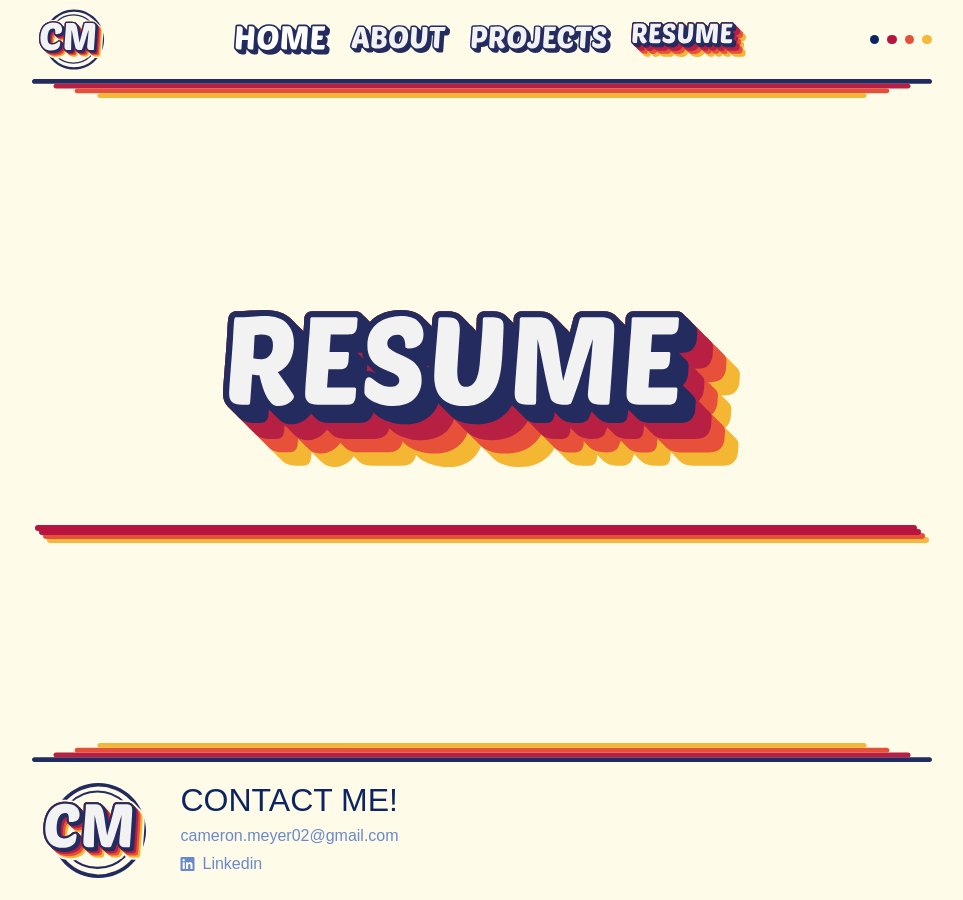
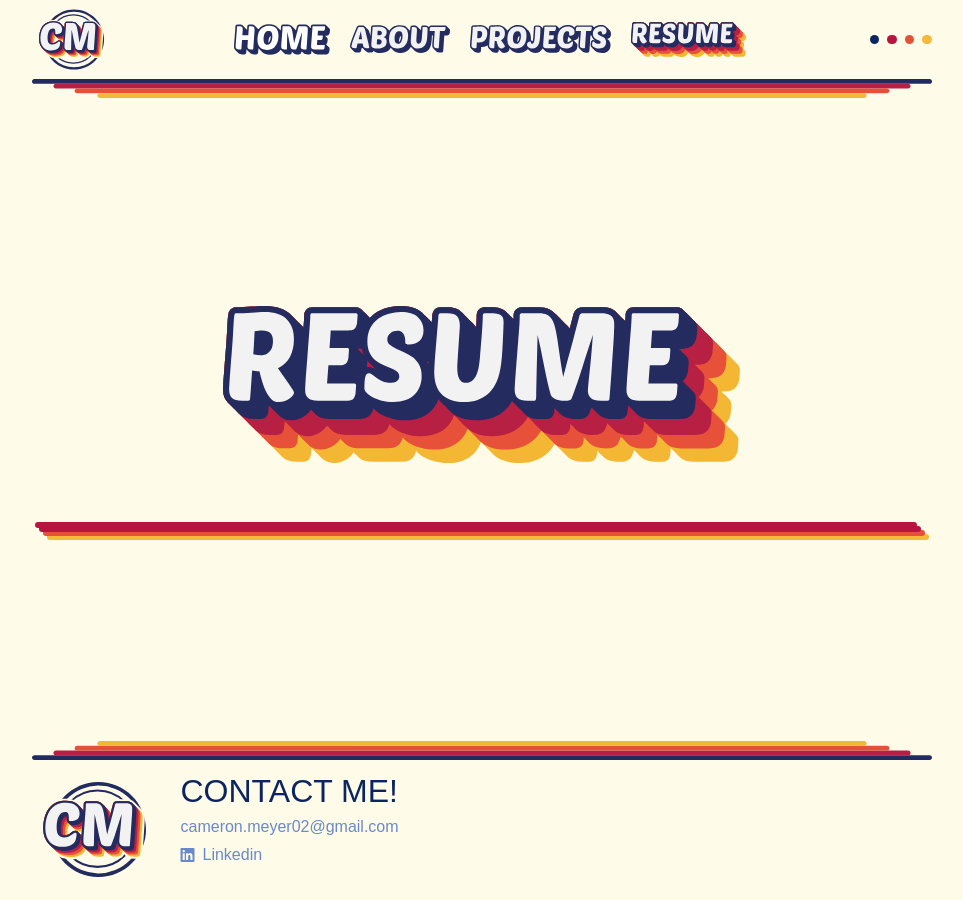
Before and after one commit to cameronmeyer/cameronmeyer.github.io, a Jekyll site: the page built from _pages/resume.md, in a window 1280 px wide. Shown: the whole page, without its empty margins (158-1121 px from the left). Built offline with Jekyll 4.4.1, drawn with Linux system fonts in a browser that asks for light colours; some web fonts are replaced.

Commit message:
Vertical Align CM Icons and Bars

```diff
--- a/_includes/footer.html
+++ b/_includes/footer.html
@@ -1,13 +1,13 @@
 <footer class="main">
     <div class="content-wrapper">
         <div class="content">
-            <object data="/assets/images/Bars_Reverse.svg" type="image/svg+xml" style="pointer-events: none;"></object>
-            <div class="flex flex-row">
+            <object data="/assets/images/Bars_Reverse.svg" type="image/svg+xml" style="pointer-events: none; vertical-align: bottom;"></object>
+            <div class="flex flex-row my-2">
                 <a class="home-logo align-self-center pr-6" alt="Home" href="/">
-                    <object data="/assets/images/CM_Logo.svg" type="image/svg+xml" style="pointer-events: none;"></object>
+                    <object data="/assets/images/CM_Logo.svg" type="image/svg+xml" style="pointer-events: none; vertical-align: bottom;"></object>
                 </a>
                 <div class="flex flex-column">
-                    <h1 class="pt-2">
+                    <h1>
                         Contact me!
                     </h1>
                     <div class="flex flex-column">
@@ -19,7 +19,9 @@
                             <p class="my-0">Linkedin</p>
                         </a>
                     </div>
-                    <div class="my-2 lg:my-0"></div>
+                </div>
+                <div class="display-block lg:display-none">
+                    {% include spacer.html amount="1rem" %}
                 </div>
             </div>
         </div>
--- a/_includes/navbar.html
+++ b/_includes/navbar.html
@@ -1,11 +1,11 @@
 <nav class="main line-1">
     <div class="content-wrapper">
         <div class="content flex flex-column">
-            <div class="flex flex-column lg:flex-row items-center mt-3 lg:my-0">
+            <div class="flex flex-column lg:flex-row items-center my-3 lg:my-0">
                 {% assign nav_images_width=7.5 %}
                 <div class="flex flex-row items-center lg:mr-auto w-full">
-                    <a class="home-logo flex items-center m-0" alt="Home" href="/">
-                        <object data="/assets/images/CM_Logo.svg" type="image/svg+xml" style="pointer-events: none;"></object>
+                    <a class="home-logo m-0" alt="Home" href="/">
+                        <object class="h-full" data="/assets/images/CM_Logo.svg" type="image/svg+xml" style="pointer-events: none; vertical-align: bottom;"></object>
                     </a>
 
                     {% include burger.html id="nav-burger" class="ml-auto lg:display-none" %}
@@ -69,7 +69,7 @@
                 </div>
             </div>
             <div class="flex items-center">
-                <object class="w-full" data="/assets/images/Bars.svg" type="image/svg+xml" style="pointer-events: none;"></object>
+                <object class="w-full" data="/assets/images/Bars.svg" type="image/svg+xml" style="pointer-events: none; vertical-align: bottom;"></object>
             </div>
         </div>
     </div>
```
